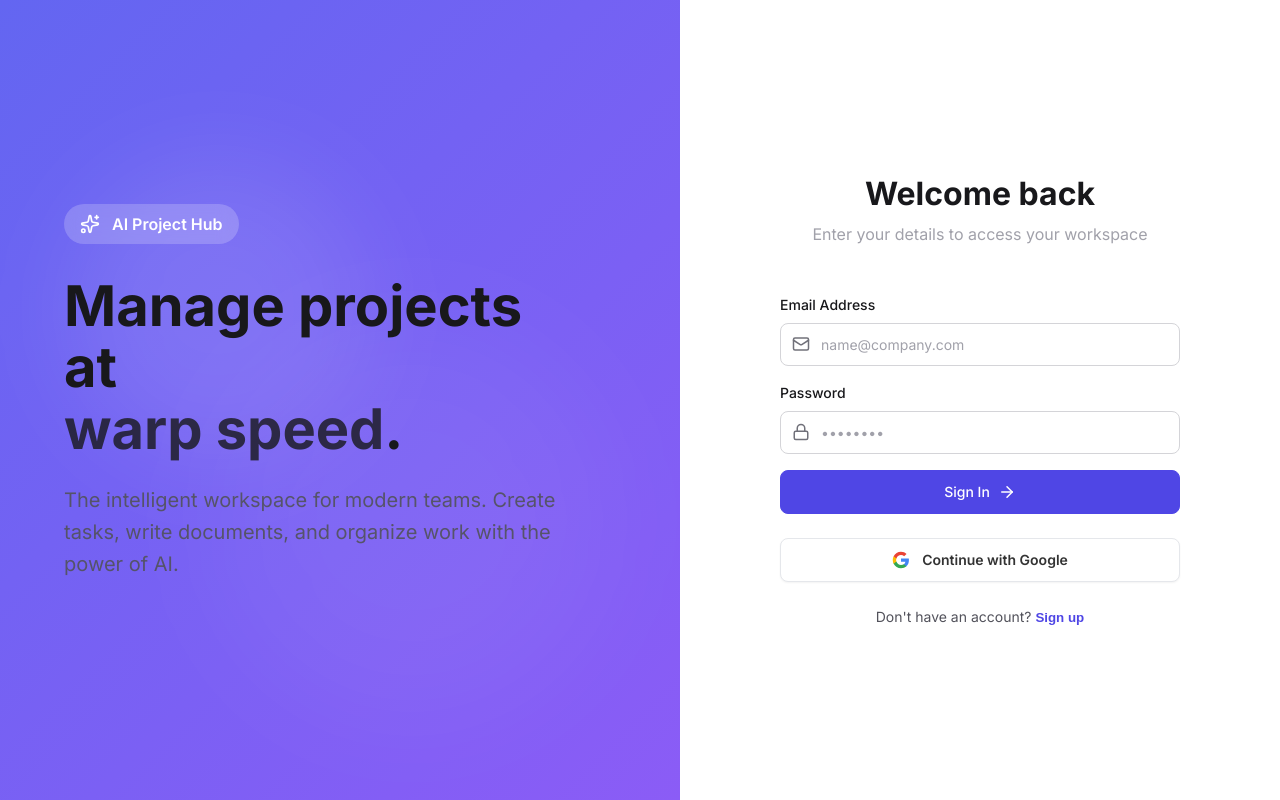
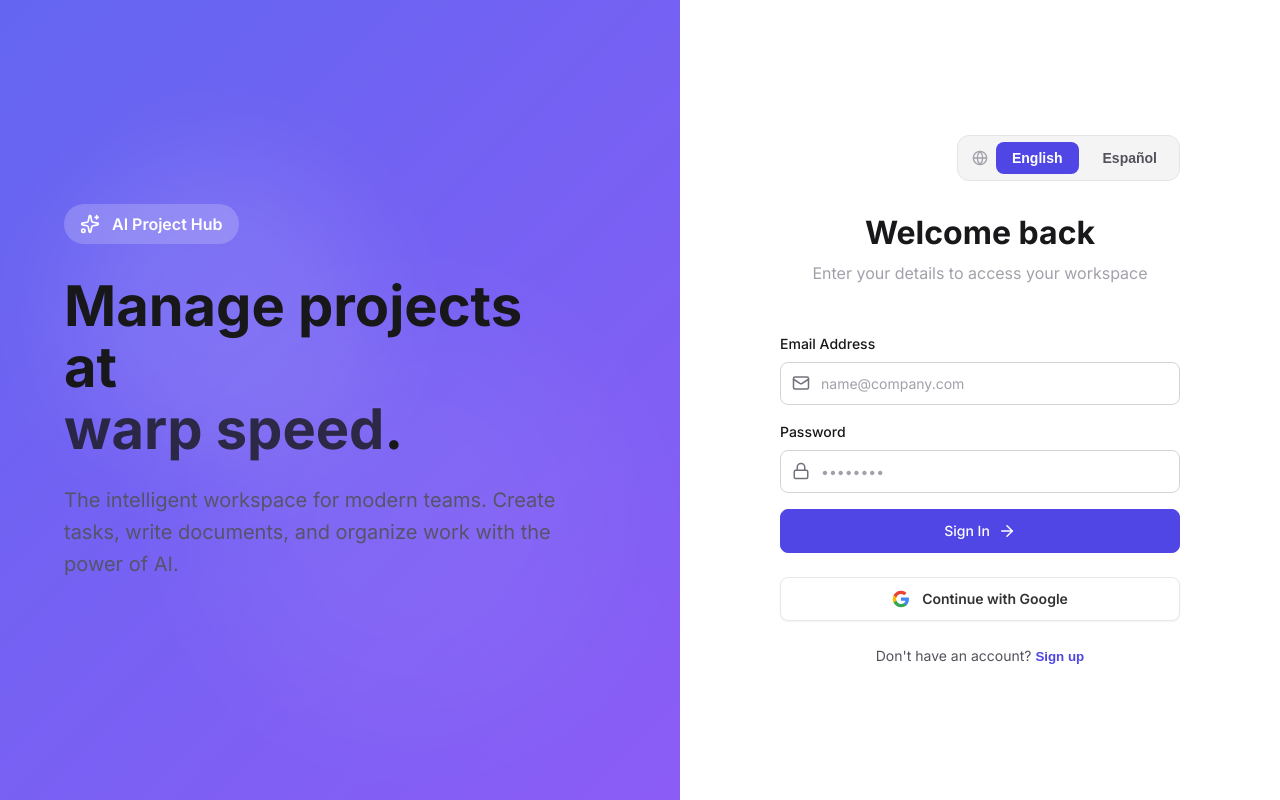
Before and after one commit to crisedua/pmedu, a React (Vite) app: page /login in a window 1280 px wide. Built offline with nearby package versions, Linux system fonts and the light colour scheme; no server answers.

Commit message:
feat: add prominent language selector to login page

```diff
--- a/src/pages/LoginPage.jsx
+++ b/src/pages/LoginPage.jsx
@@ -1,10 +1,10 @@
 import { useState, useEffect } from 'react';
 import { useData } from '../context/DataContext';
 import { useNavigate, useLocation } from 'react-router-dom';
-import { Sparkles, User, ArrowRight, Lock, Mail } from 'lucide-react';
+import { Sparkles, User, ArrowRight, Lock, Mail, Globe } from 'lucide-react';
 
 export default function LoginPage() {
-    const { login, users, register, loginWithGoogle, currentUser } = useData();
+    const { login, users, register, loginWithGoogle, currentUser, language, setLanguage } = useData();
     const navigate = useNavigate();
     const location = useLocation();
     const from = location.state?.from?.pathname || '/';
@@ -129,14 +129,67 @@ export default function LoginPage() {
             }}>
                 <div style={{ maxWidth: '400px', margin: '0 auto', width: '100%' }}>
 
+                    {/* Language Selector - Very Prominent */}
+                    <div style={{
+                        display: 'flex',
+                        justifyContent: 'flex-end',
+                        marginBottom: '2rem'
+                    }}>
+                        <div style={{
+                            display: 'flex',
+                            alignItems: 'center',
+                            gap: '8px',
+                            background: 'var(--bg-tertiary)',
+                            padding: '6px',
+                            borderRadius: 'var(--radius-lg)',
+                            border: '1px solid var(--border-light)',
+                        }}>
+                            <Globe size={16} style={{ marginLeft: '8px', color: 'var(--text-muted)' }} />
+                            <button
+                                onClick={() => setLanguage('en')}
+                                style={{
+                                    padding: '8px 16px',
+                                    border: 'none',
+                                    borderRadius: 'var(--radius-md)',
+                                    background: language === 'en' ? 'var(--color-primary-600)' : 'transparent',
+                                    color: language === 'en' ? 'white' : 'var(--text-secondary)',
+                                    fontWeight: 600,
+                                    cursor: 'pointer',
+                                    transition: 'all 0.2s',
+                                    fontSize: '14px',
+                                }}
+                            >
+                                English
+                            </button>
+                            <button
+                                onClick={() => setLanguage('es')}
+                                style={{
+                                    padding: '8px 16px',
+                                    border: 'none',
+                                    borderRadius: 'var(--radius-md)',
+                                    background: language === 'es' ? 'var(--color-primary-600)' : 'transparent',
+                                    color: language === 'es' ? 'white' : 'var(--text-secondary)',
+                                    fontWeight: 600,
+                                    cursor: 'pointer',
+                                    transition: 'all 0.2s',
+                                    fontSize: '14px',
+                                }}
+                            >
+                                Español
+                            </button>
+                        </div>
+                    </div>
+
                     <div style={{ textAlign: 'center', marginBottom: '3rem' }}>
                         <h2 style={{ fontSize: '2rem', fontWeight: 700, marginBottom: '0.5rem' }}>
-                            {mode === 'login' ? 'Welcome back' : 'Create account'}
+                            {mode === 'login'
+                                ? (language === 'es' ? 'Bienvenido' : 'Welcome back')
+                                : (language === 'es' ? 'Crear cuenta' : 'Create account')}
                         </h2>
                         <p style={{ color: 'var(--text-muted)' }}>
                             {mode === 'login'
-                                ? 'Enter your details to access your workspace'
-                                : 'Get started with your AI-powered workspace'}
+                                ? (language === 'es' ? 'Ingresa tus datos para acceder' : 'Enter your details to access your workspace')
+                                : (language === 'es' ? 'Comienza con tu espacio de trabajo con IA' : 'Get started with your AI-powered workspace')}
                         </p>
                     </div>
 
```
